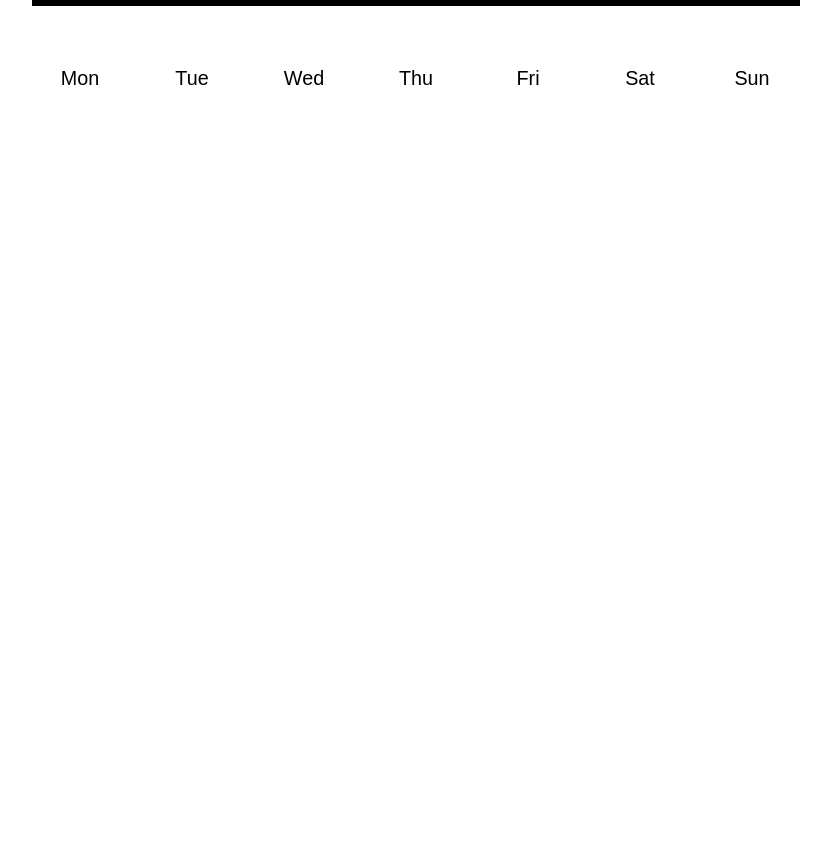
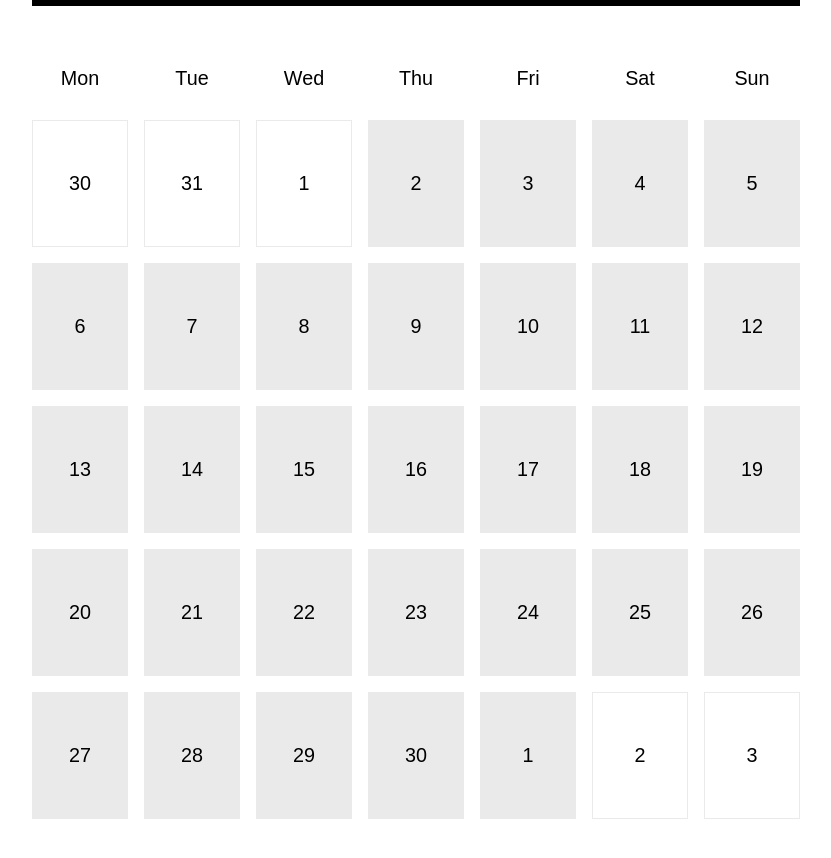
Before and after one commit to AndreyKonovalenko/goals, a React app: page / in a window 1280 px wide. Shown: the part 440-1298 px from the top of the page, without its empty margins (224-1055 px from the left). Before the commit the page ends 816 px from the top, so only its background shows below. Built offline with nearby package versions, Linux system fonts and the light colour scheme.

Commit message:
Need make li as camponenet

```diff
--- a/src/components/CalendarCssTricks/CalendarCssTricks.js
+++ b/src/components/CalendarCssTricks/CalendarCssTricks.js
@@ -100,8 +100,7 @@ class CalendarCssTricks extends Component {
                 {this.renderDays(this.state.screenSize)}
 
                 <ul className={cssObject.DayGrid}>
-
-                    {/* <li className="month=prev">30</li>
+                    <li className="month=prev">30</li>
                     <li className="month=prev">31</li>
                     <li>1</li>
                     <li>2</li>
@@ -135,7 +134,7 @@ class CalendarCssTricks extends Component {
                     <li>30</li>
                     <li className="month-next">1</li>
                     <li className="month-next">2</li>
-                    <li className="month-next">3</li> */}
+                    <li className="month-next">3</li>
                 </ul>
 
             </div>
```
